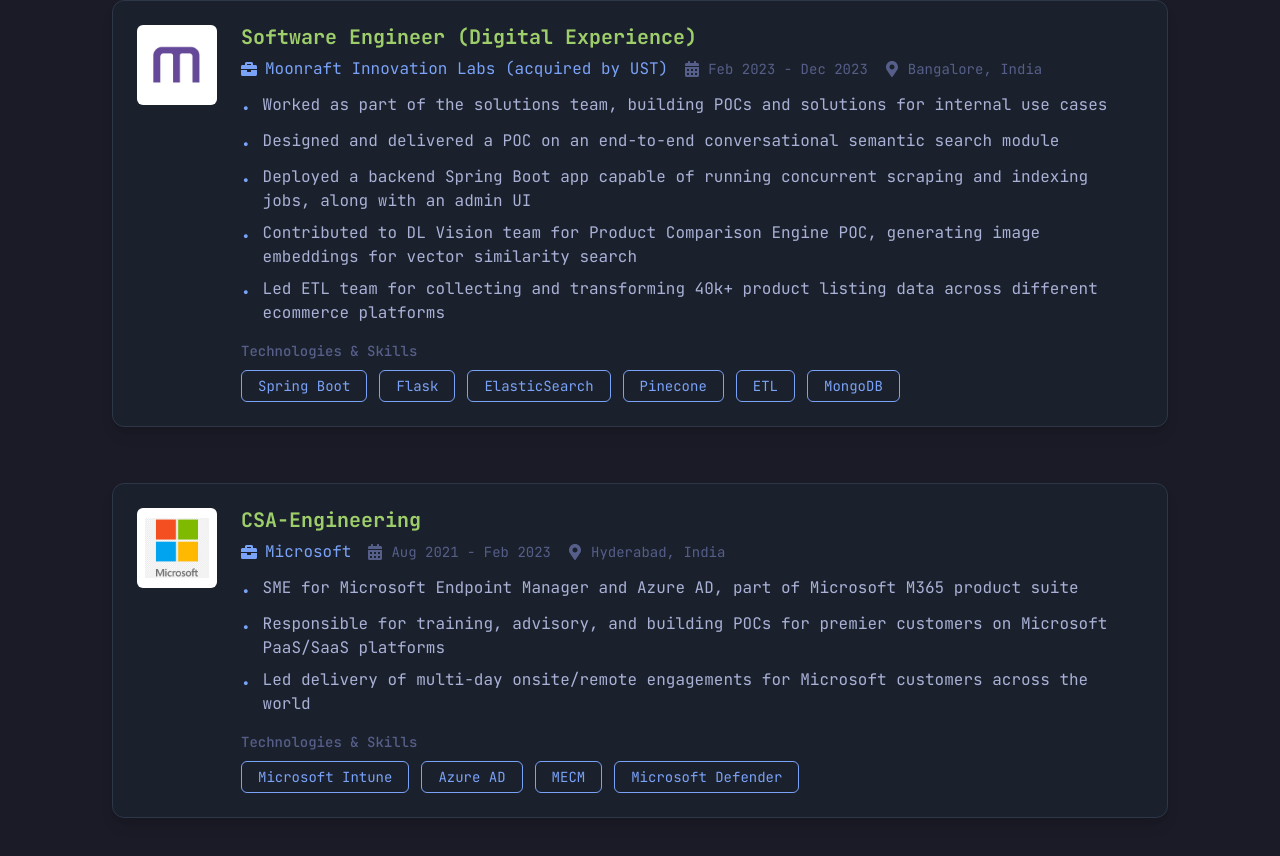
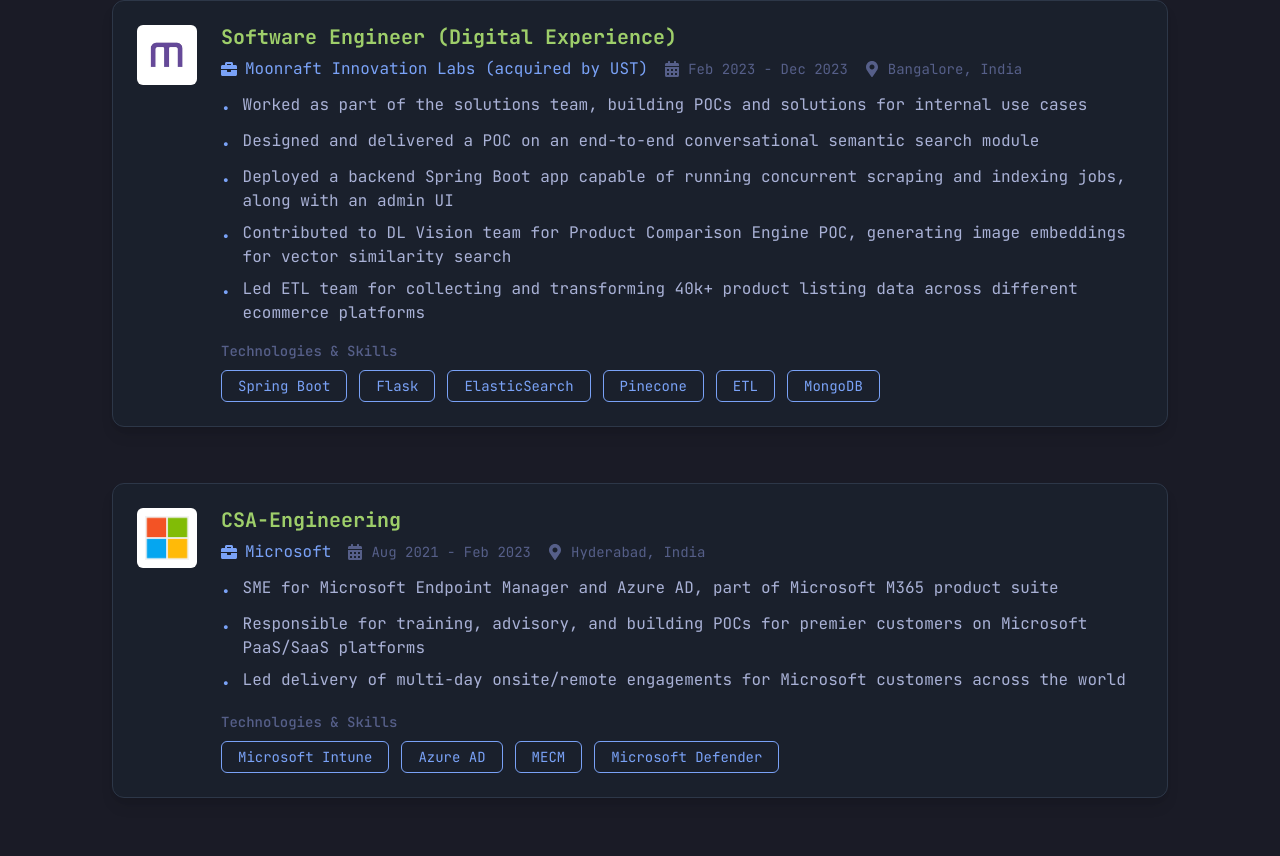
Before and after one commit to sharondevs/portfolio_ui, a React (Vite) app: page /experience in a window 1280 px wide. Shown: the part 555-1411 px from the top of the page. Built offline with nearby package versions, Linux system fonts and the light colour scheme.

Commit message:
logo image dim change

```diff
--- a/src/pages/Experience.tsx
+++ b/src/pages/Experience.tsx
@@ -83,7 +83,7 @@
           <Image
             src={logoUrl}
             alt={`${company} logo`}
-            boxSize="80px"
+            boxSize="60px"
             objectFit="contain"
             borderRadius="md"
             bg="white"
@@ -176,7 +176,7 @@
         'Responsible for training, advisory, and building POCs for premier customers on Microsoft PaaS/SaaS platforms',
         'Led delivery of multi-day onsite/remote engagements for Microsoft customers across the world'
       ],
-      logoUrl: 'public/microsoft.jpg',
+      logoUrl: 'public/microsoft.png',
       technologies: ['Microsoft Intune', 'Azure AD', 'MECM', 'Microsoft Defender']
     },
   ];
```
Also changed, not shown: public/microsoft.jpg (deleted), public/microsoft.png (added).
